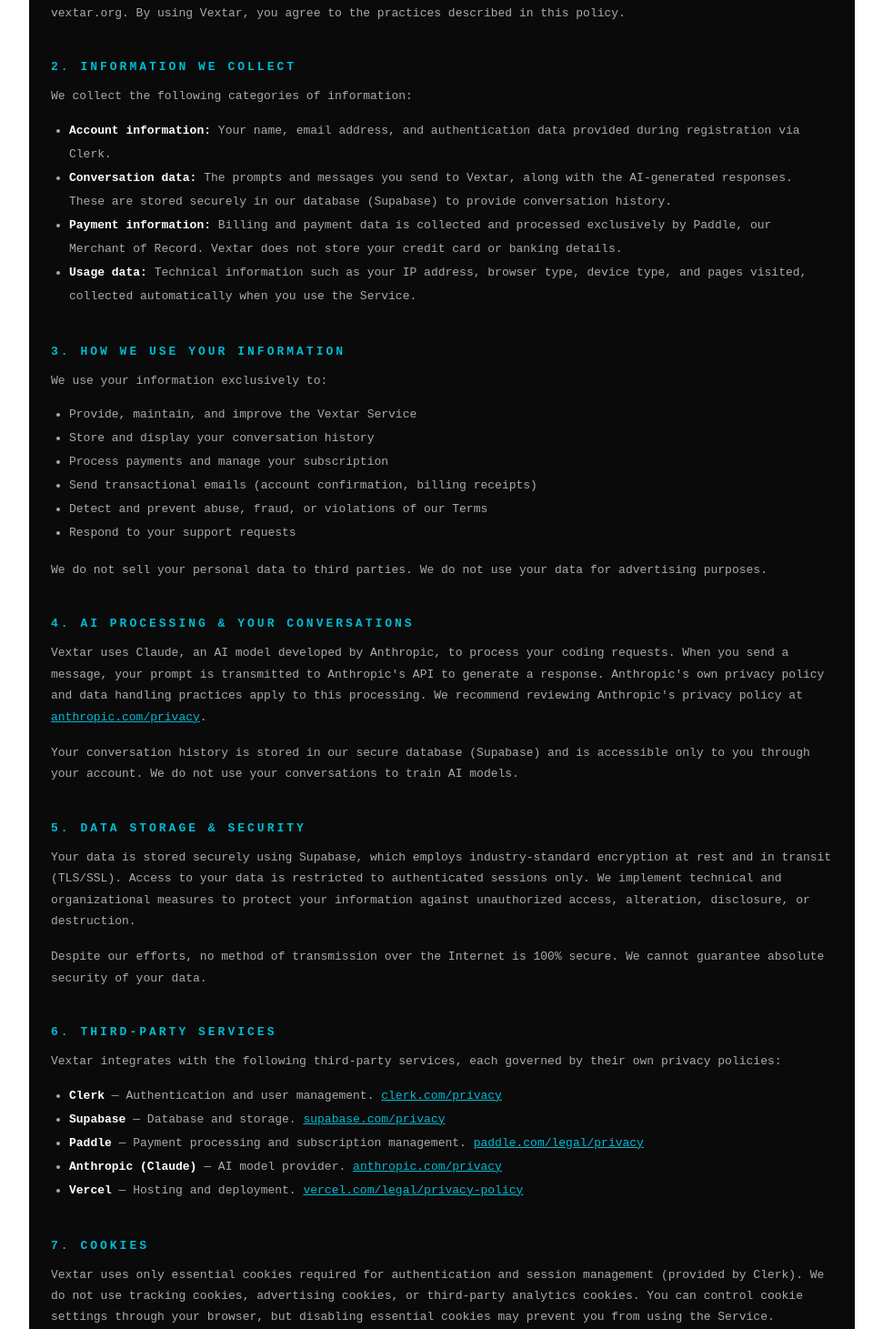
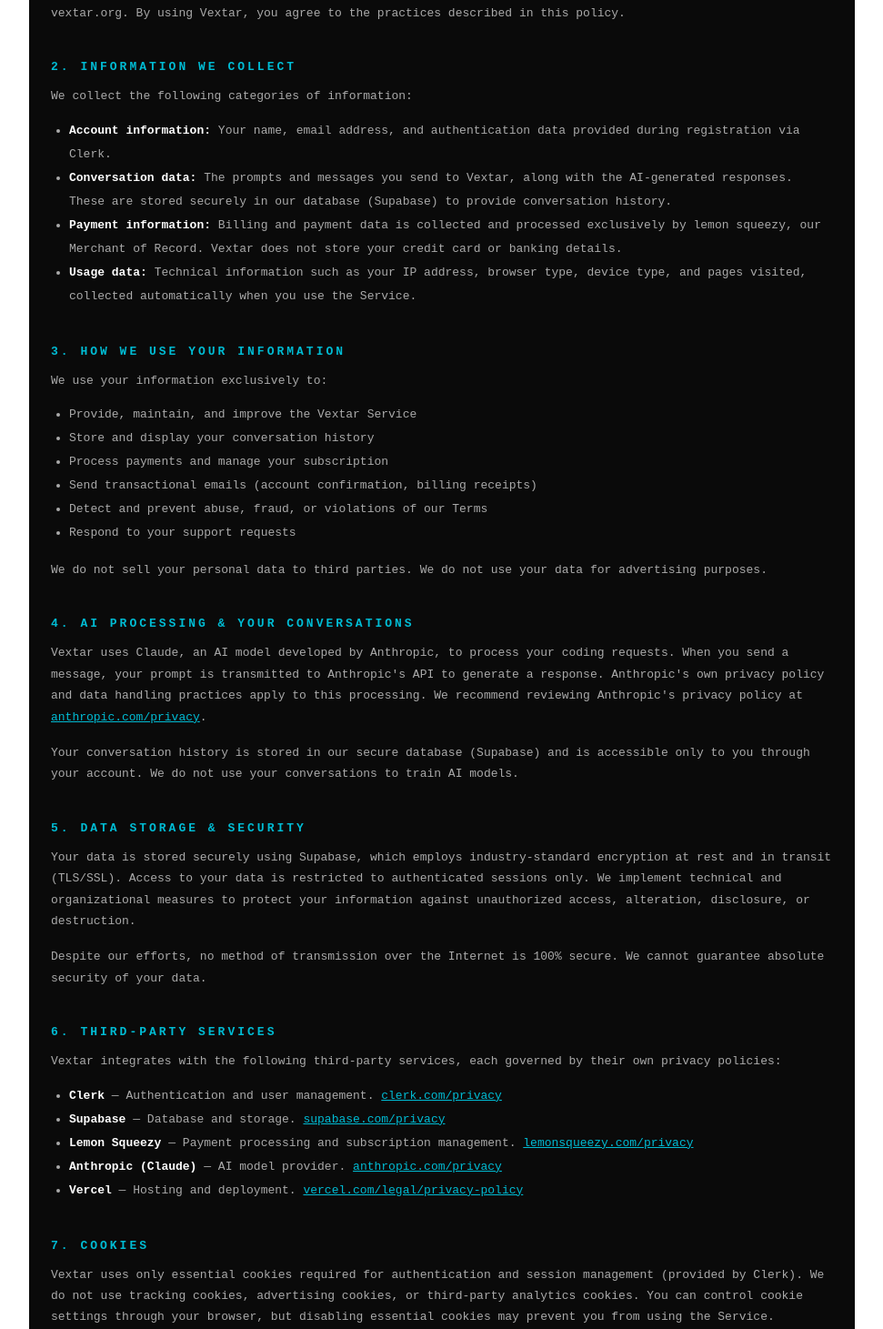
Before and after one commit to Vextarhq/vextar-app, a Next.js app: page /privacy in a window 1280 px wide. Shown: the part 345-1806 px from the top of the page at 91% size, without its empty margins (154-1125 px from the left). Built offline with nearby package versions, Linux system fonts and the light colour scheme.

Commit message:
Update page.js

```diff
--- a/app/privacy/page.js
+++ b/app/privacy/page.js
@@ -19,7 +19,7 @@
         <ul style={{color: '#aaa', lineHeight: '2', paddingLeft: '20px'}}>
           <li><strong style={{color: '#fff'}}>Account information:</strong> Your name, email address, and authentication data provided during registration via Clerk.</li>
           <li><strong style={{color: '#fff'}}>Conversation data:</strong> The prompts and messages you send to Vextar, along with the AI-generated responses. These are stored securely in our database (Supabase) to provide conversation history.</li>
-          <li><strong style={{color: '#fff'}}>Payment information:</strong> Billing and payment data is collected and processed exclusively by Paddle, our Merchant of Record. Vextar does not store your credit card or banking details.</li>
+          <li><strong style={{color: '#fff'}}>Payment information:</strong> Billing and payment data is collected and processed exclusively by lemon squeezy, our Merchant of Record. Vextar does not store your credit card or banking details.</li>
           <li><strong style={{color: '#fff'}}>Usage data:</strong> Technical information such as your IP address, browser type, device type, and pages visited, collected automatically when you use the Service.</li>
         </ul>
       </section>
@@ -56,7 +56,7 @@
         <ul style={{color: '#aaa', lineHeight: '2', paddingLeft: '20px'}}>
           <li><strong style={{color: '#fff'}}>Clerk</strong> — Authentication and user management. <a href="https://clerk.com/privacy" style={{color: '#00bcd4'}}>clerk.com/privacy</a></li>
           <li><strong style={{color: '#fff'}}>Supabase</strong> — Database and storage. <a href="https://supabase.com/privacy" style={{color: '#00bcd4'}}>supabase.com/privacy</a></li>
-          <li><strong style={{color: '#fff'}}>Paddle</strong> — Payment processing and subscription management. <a href="https://www.paddle.com/legal/privacy" style={{color: '#00bcd4'}}>paddle.com/legal/privacy</a></li>
+          <li><strong style={{color: '#fff'}}>Lemon Squeezy</strong> — Payment processing and subscription management. <a href="lemonsqueezy.com/privacy" style={{color: '#00bcd4'}}>lemonsqueezy.com/privacy</a></li>
           <li><strong style={{color: '#fff'}}>Anthropic (Claude)</strong> — AI model provider. <a href="https://www.anthropic.com/privacy" style={{color: '#00bcd4'}}>anthropic.com/privacy</a></li>
           <li><strong style={{color: '#fff'}}>Vercel</strong> — Hosting and deployment. <a href="https://vercel.com/legal/privacy-policy" style={{color: '#00bcd4'}}>vercel.com/legal/privacy-policy</a></li>
         </ul>
```
